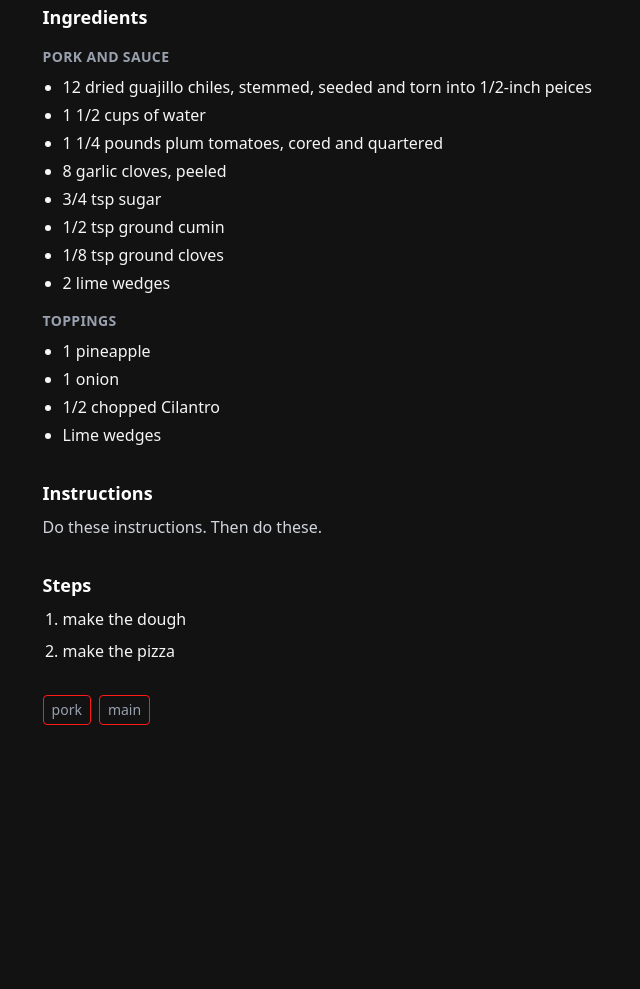
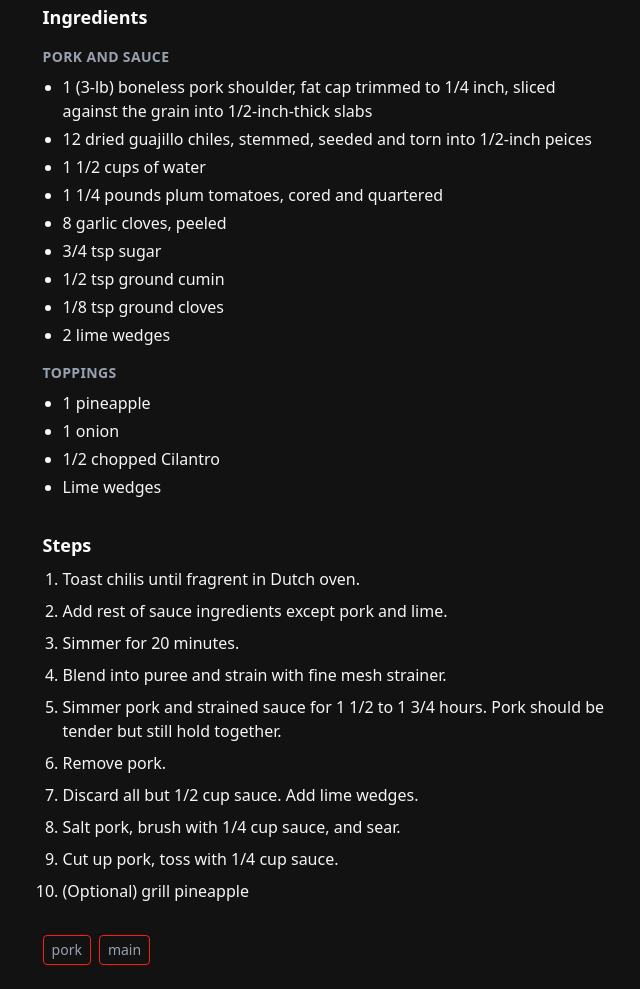
Before and after one commit to apodacaa/kokken, an Eleventy site: page content/recipes/tacos-al-pastor.md in a window 1280 px wide. Shown: the part 161-1150 px from the top of the page, without its empty margins (316-956 px from the left). Before the commit the page ends 910 px from the top, so only its background shows below. Built offline with nearby package versions, Linux system fonts and the light colour scheme; Eleventy itself is replaced by a stand-in of ours; files that its build step writes are made by us from their sources.

Commit message:
updated recipe

```diff
--- a/content/recipes/tacos-al-pastor.md
+++ b/content/recipes/tacos-al-pastor.md
@@ -9,6 +9,7 @@ permalink: /recipes/{{ slug }}/
 ingredients:
   - section: Pork and Sauce
     items:
+      - 1 (3-lb) boneless pork shoulder, fat cap trimmed to 1/4 inch, sliced against the grain into 1/2-inch-thick slabs
       - 12 dried guajillo chiles, stemmed, seeded and torn into 1/2-inch peices
       - 1 1/2 cups of water
       - 1 1/4 pounds plum tomatoes, cored and quartered
@@ -23,8 +24,15 @@ ingredients:
       - 1 onion
       - 1/2 chopped Cilantro
       - Lime wedges
-instructions: Do these instructions. Then do these.
 steps:
-  - make the dough
-  - make the pizza
+  - Toast chilis until fragrent in Dutch oven.
+  - Add rest of sauce ingredients except pork and lime.
+  - Simmer for 20 minutes.
+  - Blend into puree and strain with fine mesh strainer.
+  - Simmer pork and strained sauce for 1 1/2 to 1 3/4 hours. Pork should be tender but still hold together.
+  - Remove pork.
+  - Discard all but 1/2 cup sauce. Add lime wedges.
+  - Salt pork, brush with 1/4 cup sauce, and sear.
+  - Cut up pork, toss with 1/4 cup sauce.
+  - (Optional) grill pineapple
 ---
```
